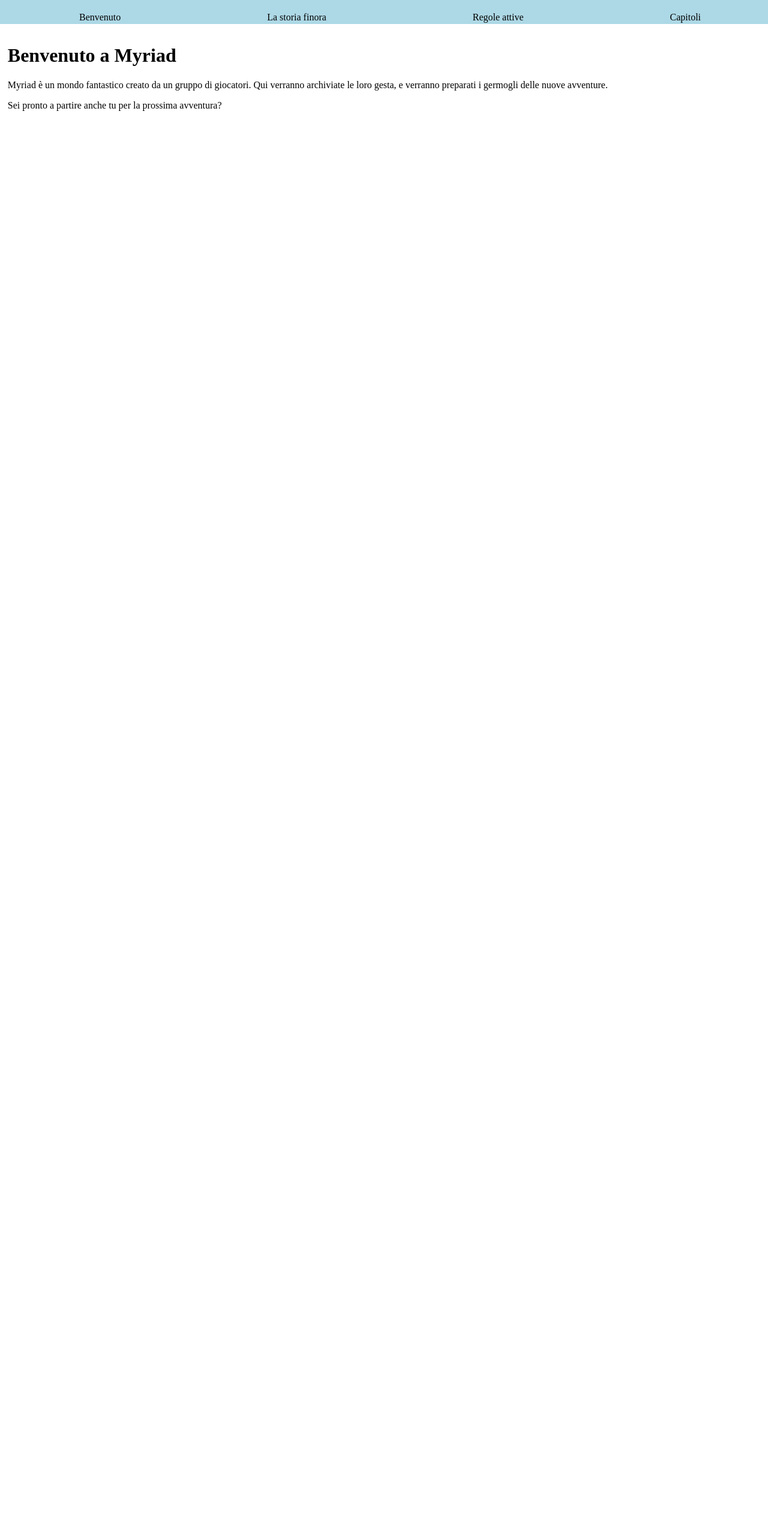
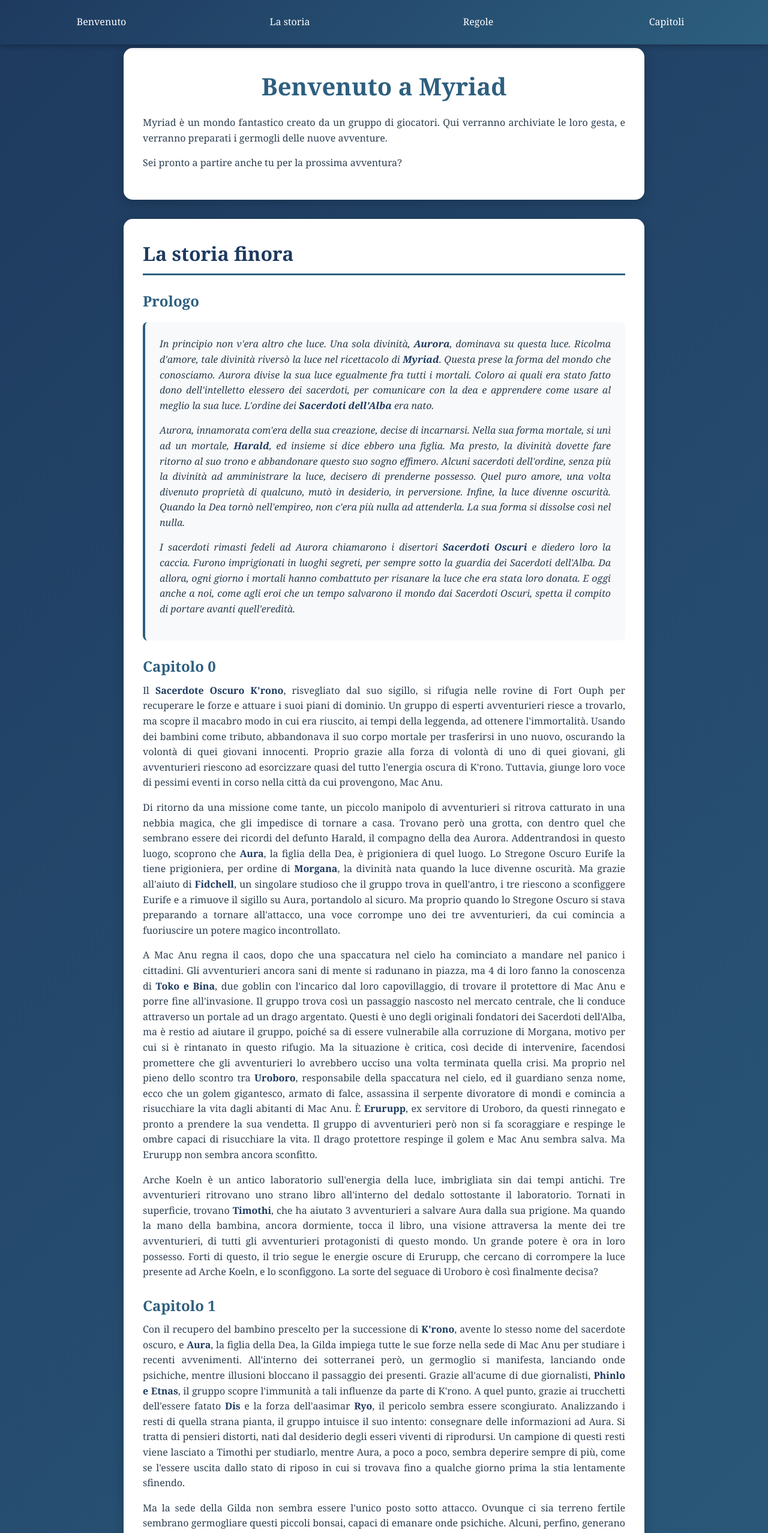
Before and after one commit to VitoDalena/myriad-frontend, an Angular app: page / in a window 1280 px wide. Shown: the top 2556 px of the page at 60% size. Before the commit the page ends 800 px from the top, so only its background shows below. Built offline with nearby package versions, Linux system fonts and the light colour scheme.

Commit message:
Miglioramento homepage

```diff
--- a/angular.json
+++ b/angular.json
@@ -28,7 +28,8 @@
               }
             ],
             "styles": [
-              "src/styles.css"
+              "src/styles.css",
+              "src/app/index/index.component.css"
             ],
             "scripts": []
           },
--- a/src/app/index/index.component.css
+++ b/src/app/index/index.component.css
@@ -0,0 +1,203 @@
+* {
+      margin: 0;
+      padding: 0;
+      box-sizing: border-box;
+    }
+
+    body {
+      font-family: 'Georgia', serif;
+      line-height: 1.6;
+      color: #2c3e50;
+      background: linear-gradient(135deg, #1e3a5f 0%, #2d5f7f 100%);
+      min-height: 100vh;
+      overflow-y: auto;
+    }
+
+    /* Navbar */
+    nav {
+      background: linear-gradient(135deg, #1e3a5f 0%, #2d5f7f 100%);
+      padding: 1rem;
+      position: fixed;
+      top: 0;
+      left: 0;
+      right: 0;
+      z-index: 1000;
+      box-shadow: 0 2px 10px rgba(0,0,0,0.3);
+      display: flex;
+      justify-content: space-around;
+      flex-wrap: wrap;
+      gap: 0.5rem;
+    }
+
+    nav span {
+      color: white;
+      cursor: pointer;
+      padding: 0.5rem 1rem;
+      border-radius: 8px;
+      transition: all 0.3s ease;
+      font-weight: 500;
+      text-align: center;
+      flex: 1;
+      min-width: 120px;
+    }
+
+    nav span:hover {
+      background: rgba(255, 255, 255, 0.2);
+      transform: translateY(-2px);
+    }
+
+    /* Container principale */
+    .main-container {
+      max-width: 900px;
+      margin: 0 auto;
+      padding: 1rem;
+      padding-top: 80px;
+    }
+
+    /* Sezioni */
+    section {
+      background: white;
+      border-radius: 15px;
+      padding: 2rem;
+      margin-bottom: 2rem;
+      box-shadow: 0 5px 20px rgba(0,0,0,0.2);
+      scroll-margin-top: 80px;
+    }
+
+    h1 {
+      color: #2d5f7f;
+      margin-bottom: 1rem;
+      font-size: 2.5rem;
+      text-align: center;
+    }
+
+    h2 {
+      color: #1e3a5f;
+      margin-bottom: 1rem;
+      font-size: 2rem;
+      border-bottom: 3px solid #2d5f7f;
+      padding-bottom: 0.5rem;
+    }
+
+    h3 {
+      color: #2d5f7f;
+      margin-top: 1.5rem;
+      margin-bottom: 0.5rem;
+      font-size: 1.5rem;
+    }
+
+    p {
+      margin-bottom: 1rem;
+      text-align: justify;
+    }
+
+    /* Testo in corsivo (prologo) */
+    .italic-section {
+      font-style: italic;
+      background: #f8f9fa;
+      padding: 1.5rem;
+      border-left: 4px solid #2d5f7f;
+      border-radius: 8px;
+      margin: 1rem 0;
+    }
+
+    strong {
+      color: #1e3a5f;
+      font-weight: bold;
+    }
+
+    /* Badge per cariche */
+    .badge {
+      display: inline-block;
+      background: #2d5f7f;
+      color: white;
+      padding: 0.25rem 0.75rem;
+      border-radius: 20px;
+      font-size: 0.9rem;
+      margin-left: 0.5rem;
+    }
+
+    /* Lista capitoli */
+    ul {
+      list-style: none;
+      padding: 0;
+    }
+
+    ul li {
+      margin: 0.5rem 0;
+    }
+
+    ul li a {
+      display: block;
+      padding: 1rem;
+      background: linear-gradient(135deg, #1e3a5f 0%, #2d5f7f 100%);
+      color: white;
+      text-decoration: none;
+      border-radius: 10px;
+      transition: all 0.3s ease;
+      font-weight: bold;
+    }
+
+    ul li a:hover {
+      transform: translateX(10px);
+      box-shadow: 0 5px 15px rgba(0,0,0,0.3);
+    }
+
+    /* Responsive mobile */
+    @media (max-width: 768px) {
+      nav {
+        padding: 0.75rem 0.5rem;
+      }
+
+      nav span {
+        font-size: 0.85rem;
+        padding: 0.4rem 0.5rem;
+        min-width: 80px;
+      }
+
+      .main-container {
+        padding: 0.5rem;
+        padding-top: 100px;
+      }
+
+      section {
+        padding: 1.5rem;
+        scroll-margin-top: 100px;
+      }
+
+      h1 {
+        font-size: 1.8rem;
+      }
+
+      h2 {
+        font-size: 1.5rem;
+      }
+
+      h3 {
+        font-size: 1.2rem;
+      }
+
+      p {
+        text-align: left;
+      }
+
+      .italic-section {
+        padding: 1rem;
+      }
+    }
+
+    @media (max-width: 480px) {
+      nav span {
+        font-size: 0.75rem;
+        padding: 0.3rem 0.4rem;
+        min-width: 70px;
+      }
+
+      h1 {
+        font-size: 1.5rem;
+      }
+
+      section {
+        padding: 1rem;
+      }
+    }
--- a/src/app/index/index.component.html
+++ b/src/app/index/index.component.html
@@ -1,20 +1,30 @@
-<div style="overflow-y: scroll; top: 0; bottom: 0; left: 0; right: 0; position: fixed;">
-<nav style="width: 100%; background-color: lightblue; padding: 10px; display: flex; justify-content: space-around; position: fixed; top: 0; bottom: 95%">
-  <span (click)="scroll(welcome)" style="cursor: pointer; padding-top: 10px;">Benvenuto</span>
-  <span (click)="scroll(storysofar)" style="cursor: pointer; padding-top: 10px;">La storia finora</span>
-  <span (click)="scroll(activerules)" style="cursor: pointer; padding-top: 10px;">Regole attive</span>
-  <span (click)="scroll(chaptersSection)" style="cursor: pointer; padding-top: 10px;">Capitoli</span>
+<!DOCTYPE html>
+<html lang="it">
+<head>
+  <meta charset="UTF-8">
+  <meta name="viewport" content="width=device-width, initial-scale=1.0">
+  <title>Myriad - Mondo Fantasy</title>
+</head>
+<body>
+  <nav>
+    <span onclick="document.getElementById('welcome').scrollIntoView({behavior: 'smooth'})">Benvenuto</span>
+    <span onclick="document.getElementById('storysofar').scrollIntoView({behavior: 'smooth'})">La storia</span>
+    <span onclick="document.getElementById('activerules').scrollIntoView({behavior: 'smooth'})">Regole</span>
+    <span onclick="document.getElementById('chapters').scrollIntoView({behavior: 'smooth'})">Capitoli</span>
   </nav>
-<div style="margin: 1%;">
-  <div #welcome style="min-height: 90vh; padding-top: 5vh;">
+
+  <div class="main-container">
+    <section id="welcome">
       <h1>Benvenuto a Myriad</h1>
       <p>Myriad è un mondo fantastico creato da un gruppo di giocatori. Qui verranno archiviate le loro gesta, e verranno preparati i germogli delle nuove avventure.</p>
       <p>Sei pronto a partire anche tu per la prossima avventura?</p>
-  </div>
-  <div #storysofar style="min-height: 90vh; padding-top: 5vh;">
+    </section>
+
+    <section id="storysofar">
       <h2>La storia finora</h2>
+
       <h3>Prologo</h3>
-    <div style="font-style: italic; margin-left: 10%; margin-right: 10%;">
+      <div class="italic-section">
         <p>In principio non v'era altro che luce. Una sola divinità, <strong>Aurora</strong>, dominava su questa luce.
           Ricolma d'amore, tale divinità riversò la luce nel ricettacolo di <strong>Myriad</strong>. Questa prese la forma del mondo che conosciamo.
           Aurora divise la sua luce egualmente fra tutti i mortali. Coloro ai quali era stato fatto dono dell'intelletto elessero dei sacerdoti,
@@ -28,53 +38,71 @@
           in luoghi segreti, per sempre sotto la guardia dei Sacerdoti dell'Alba. Da allora, ogni giorno i mortali hanno combattuto per risanare la luce che era stata
           loro donata. E oggi anche a noi, come agli eroi che un tempo salvarono il mondo dai Sacerdoti Oscuri, spetta il compito di portare avanti quell'eredità.</p>
       </div>
+
       <h3>Capitolo 0</h3>
       <p>Il <strong>Sacerdote Oscuro K'rono</strong>, risvegliato dal suo sigillo, si rifugia nelle rovine di Fort Ouph per recuperare le forze e attuare i suoi piani di dominio.
         Un gruppo di esperti avventurieri riesce a trovarlo, ma scopre il macabro modo in cui era riuscito, ai tempi della leggenda, ad ottenere l'immortalità.
         Usando dei bambini come tributo, abbandonava il suo corpo mortale per trasferirsi in uno nuovo, oscurando la volontà di quei giovani innocenti.
         Proprio grazie alla forza di volontà di uno di quei giovani, gli avventurieri riescono ad esorcizzare quasi del tutto l'energia oscura di K'rono.
-      Tuttavia, giunge loro voce di pessimi eventi in corso nella città da cui provengono, Mac Anu.
-    </p>
+        Tuttavia, giunge loro voce di pessimi eventi in corso nella città da cui provengono, Mac Anu.</p>
       <p>Di ritorno da una missione come tante, un piccolo manipolo di avventurieri si ritrova catturato in una nebbia magica, che gli impedisce di tornare a casa.
         Trovano però una grotta, con dentro quel che sembrano essere dei ricordi del defunto Harald, il compagno della dea Aurora. Addentrandosi in questo luogo,
         scoprono che <strong>Aura</strong>, la figlia della Dea, è prigioniera di quel luogo. Lo Stregone Oscuro Eurife la tiene prigioniera, per ordine di
-      <strong>Morgana</strong>, la divnità nata quanto la luce divenne oscurità. Ma grazie all'aiuto di <strong>Fidchell</strong>, un singolare studioso
+        <strong>Morgana</strong>, la divinità nata quando la luce divenne oscurità. Ma grazie all'aiuto di <strong>Fidchell</strong>, un singolare studioso
         che il gruppo trova in quell'antro, i tre riescono a sconfiggere Eurife e a rimuove il sigillo su Aura, portandolo al sicuro. Ma proprio quando lo
-      Stregone Oscuro si stava preparando a tornare all'attacco,una voce corrompe uno dei tre avventurieri, da cui comincia a fuoriuscire un potere magico
-      incontrollato.
-    </p>
-    <p>A Mac Anu regna il chaos, dopo che un spaccatura nel cielo ha cominciato a mandare nel panico i cittadini. Gli avventurieri ancora sani di mente si radunano
+        Stregone Oscuro si stava preparando a tornare all'attacco, una voce corrompe uno dei tre avventurieri, da cui comincia a fuoriuscire un potere magico
+        incontrollato.</p>
+      <p>A Mac Anu regna il caos, dopo che una spaccatura nel cielo ha cominciato a mandare nel panico i cittadini. Gli avventurieri ancora sani di mente si radunano
         in piazza, ma 4 di loro fanno la conoscenza di <strong>Toko e Bina</strong>, due goblin con l'incarico dal loro capovillaggio, di trovare il protettore
         di Mac Anu e porre fine all'invasione. Il gruppo trova così un passaggio nascosto nel mercato centrale, che li conduce attraverso un portale ad un
-      drago argentato. Questi è uno degli originali fondatori dei Sacerdoti dell'Alba, ma è restio ad aiutare il gruppo, poichè sa di essere vulnerabile
+        drago argentato. Questi è uno degli originali fondatori dei Sacerdoti dell'Alba, ma è restio ad aiutare il gruppo, poiché sa di essere vulnerabile
         alla corruzione di Morgana, motivo per cui si è rintanato in questo rifugio. Ma la situazione è critica, così decide di intervenire, facendosi promettere
         che gli avventurieri lo avrebbero ucciso una volta terminata quella crisi. Ma proprio nel pieno dello scontro tra <strong>Uroboro</strong>, responsabile
         della spaccatura nel cielo, ed il guardiano senza nome, ecco che un golem gigantesco, armato di falce, assassina il serpente divoratore di mondi e
-      comincia a risucchiare la vita dagli abitanti di Mac Anu. E' <strong>Erurupp</strong>, ex servitore di Uroboro, da questi rinnegato e pronto a prendere la sua
+        comincia a risucchiare la vita dagli abitanti di Mac Anu. È <strong>Erurupp</strong>, ex servitore di Uroboro, da questi rinnegato e pronto a prendere la sua
         vendetta. Il gruppo di avventurieri però non si fa scoraggiare e respinge le ombre capaci di risucchiare la vita. Il drago protettore respinge il golem e
-      Mac Anu sembra salva. Ma Erurupp non sembra ancora sconfitto.
-    </p>
+        Mac Anu sembra salva. Ma Erurupp non sembra ancora sconfitto.</p>
       <p>Arche Koeln è un antico laboratorio sull'energia della luce, imbrigliata sin dai tempi antichi. Tre avventurieri ritrovano uno strano libro all'interno
         del dedalo sottostante il laboratorio. Tornati in superficie, trovano <strong>Timothi</strong>, che ha aiutato 3 avventurieri a salvare Aura dalla sua
-      prigione. Ma quando la mano della bambina, ancora dormiente, tocca il libro, una visione attravers la mente dei tre avventurieri, di tutti gli avventurieri
+        prigione. Ma quando la mano della bambina, ancora dormiente, tocca il libro, una visione attraversa la mente dei tre avventurieri, di tutti gli avventurieri
         protagonisti di questo mondo. Un grande potere è ora in loro possesso. Forti di questo, il trio segue le energie oscure di Erurupp, che cercano di
-      corrompere la luce presente ad Arche Koeln, e lo sconfiggono. La sorte del seguace di Uroboro è così finalmente decisa?
-    </p>
-  </div>
-  <div #activerules style="min-height: 90vh; padding-top: 5vh;">
+        corrompere la luce presente ad Arche Koeln, e lo sconfiggono. La sorte del seguace di Uroboro è così finalmente decisa?</p>
+      <h3>Capitolo 1</h3>
+      <p>Con il recupero del bambino prescelto per la successione di <strong>K'rono</strong>, avente lo stesso nome del sacerdote oscuro, e <strong>Aura</strong>,
+        la figlia della Dea, la Gilda impiega tutte le sue forze nella sede di Mac Anu per studiare i recenti avvenimenti. All'interno dei sotterranei però, un
+        germoglio si manifesta, lanciando onde psichiche, mentre illusioni bloccano il passaggio dei presenti. Grazie all'acume di due giornalisti,
+        <strong>Phinlo e Etnas</strong>, il gruppo scopre l'immunità a tali influenze da parte di K'rono. A quel punto, grazie ai trucchetti dell'essere fatato
+        <strong>Dis</strong> e la forza dell'aasimar <strong>Ryo</strong>, il pericolo sembra essere scongiurato. Analizzando i resti di quella strana pianta,
+        il gruppo intuisce il suo intento: consegnare delle informazioni ad Aura. Si tratta di pensieri distorti, nati dal desiderio degli esseri viventi di riprodursi.
+        Un campione di questi resti viene lasciato a Timothi per studiarlo, mentre Aura, a poco a poco, sembra deperire sempre di più, come se l'essere uscita dallo stato
+        di riposo in cui si trovava fino a qualche giorno prima la stia lentamente sfinendo.</p>
+
+      <p>Ma la sede della Gilda non sembra essere l'unico posto sotto attacco. Ovunque ci sia terreno fertile sembrano germogliare questi piccoli bonsai, capaci di
+        emanare onde psichiche. Alcuni, perfino, generano forme rocciose le cui membra sono mosse da pura energia oscura. Il pronto intervento di alcuni avventurieri
+        e della milizia cittadina riesce a scongiurare il peggio. <strong>Kurt</strong> e <strong>Ovan</strong>, l'uno con la forza bruta, l'altro con pesanti
+        armamenti, distruggono uno dei germogli più grandi, cogliendo un dettaglio in più: forse le onde psichiche non sono indirizzate a Mac Anu, ma da qui partono
+        per cercare qualcosa verso il cielo: il drago <strong>Argyros</strong>, che i due avevano contribuito a liberare qualche giorno prima. Grazie a
+        <strong>Toko e Bina</strong>, il gruppo scopre che il protettore di Mac Anu si è diretto verso <strong>Dun Loireag</strong>, città di eremiti, forse per
+        cercare riparo da quelle piante. Ovan riesce inoltre a ritrovare alcune rune, seppellite con il seme che aveva generato il bonsai. Queste, ormai prive di magia,
+        indicano che, una volta estirpati, non è semplice far germogliare nuovamente queste piante. <strong>Ghismus</strong>, comandando i suoi sottoposti,
+        ne organizza allora l'estirpazione. Sfortunatamente, uno di essi rimane in piedi e un gruppo di avventurieri, radunatosi lì, rimane intrappolato
+        in una strana nebbia.</p>
+    </section>
+
+    <section id="activerules">
       <h2>Regole attive</h2>
-    <span style="font-size: large; font-weight: bold;">Chiave del Crepuscolo</span><span><small style="margin-left: 4px;">[cariche attive: 2]</small></span>
-    <p>
-      I giocatori possono usare una carica per usare un'Azione Leggendaria. Facendolo, possono effettuare un'azione alla fine del turno di un avversario.
-    </p>
-  </div>
-  <div #chaptersSection style="min-height: 90vh; padding-top: 5vh;">
+      <h3>Chiave del Crepuscolo <span class="badge">Cariche: 9</span></h3>
+      <p>I giocatori possono usare una carica per usare un'Azione Leggendaria. Facendolo, possono effettuare un'azione alla fine del turno di un avversario.</p>
+    </section>
+
+    <section id="chapters">
       <h2>Seleziona un capitolo</h2>
       <ul>
         <li *ngFor="let chapter of chapters">
           <a [routerLink]="['/chapter', chapter.id]">Capitolo {{ chapter.id }}</a>
         </li>
       </ul>
+    </section>
   </div>
-</div>
-</div>
+</body>
+</html>
```
Lines whose indentation alone changed are shown as unchanged.
